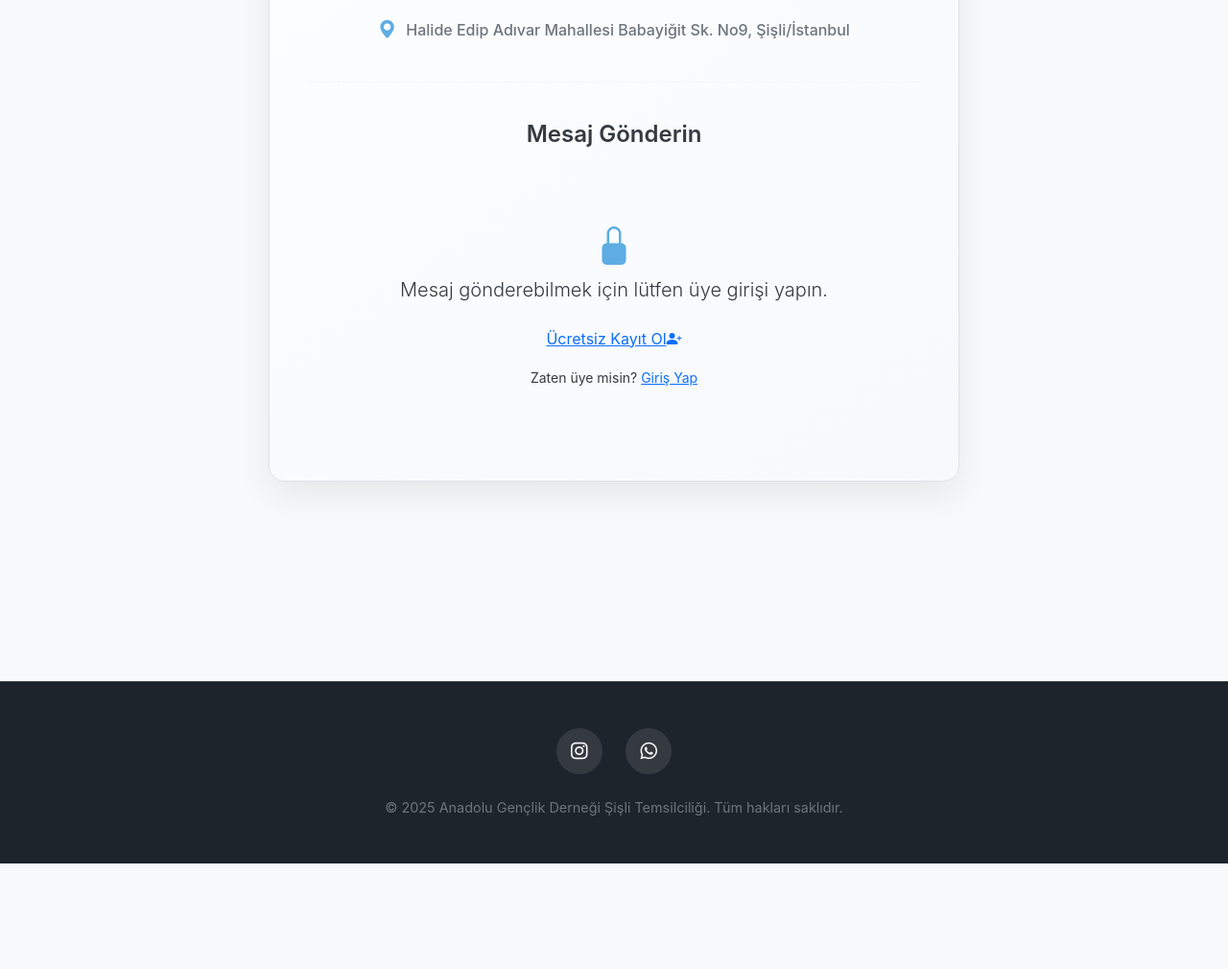
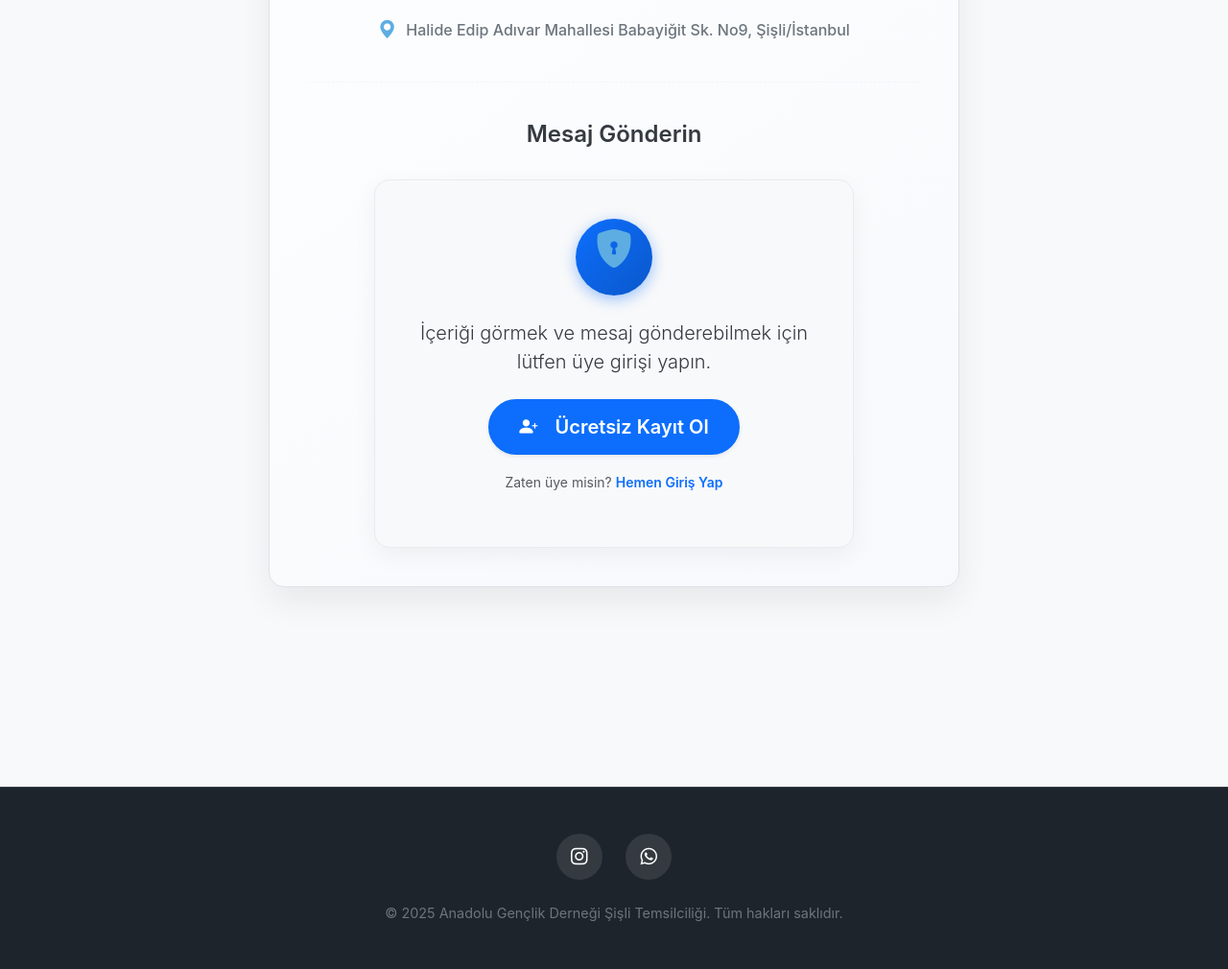
Before and after one commit to muhammedaliugur/agd-sisli-projesi, a Django app: page / in a window 1280 px wide. Shown: the part 1516-2526 px from the top of the page at 96% size. Before the commit the page ends 2416 px from the top, so only its background shows below. Run offline with Django 5.2, Linux system fonts and the light colour scheme; data comes from the database, SQL or seed files in the repository; data that the repository does not hold is empty; parts of the project's set-up code (start-up, migrations or seed data) failed here and were passed over.

```diff
--- a/static/css/main.css
+++ b/static/css/main.css
@@ -735,3 +735,85 @@ body {
         justify-content: center;
     }
 }
+
+/* Misafir Giriş Paneli Stili */
+.guest-prompt {
+    background-color: #f8f9fa; /* Hafif gri arkaplan */
+    padding: 2.5rem 1.5rem;      /* İç boşluklar (üst/alt - sağ/sol) */
+    border-radius: 1rem;       /* Yumuşak, yuvarlak köşeler */
+    border: 1px solid #e9ecef; /* Çok hafif bir çerçeve */
+    box-shadow: 0 8px 25px rgba(0, 0, 0, 0.05); /* Modern ve yumuşak bir gölge */
+    max-width: 500px;          /* Panelin çok genişlemesini önle */
+    margin-left: auto;         /* Paneli ortala */
+    margin-right: auto;        /* Paneli ortala */
+}
+
+/* İkon Stili */
+.prompt-icon-wrapper {
+    background: linear-gradient(135deg, #0d6efd, #0a58ca); /* Mavi gradient arkaplan */
+    color: #fff;
+    width: 80px;
+    height: 80px;
+    border-radius: 50%; /* Tam yuvarlak şekil */
+    display: flex;
+    align-items: center;
+    justify-content: center;
+    margin: 0 auto 1.5rem auto; /* İkonu ortala ve altına boşluk bırak */
+    box-shadow: 0 4px 15px rgba(13, 110, 253, 0.4); /* Arkaplanla uyumlu gölge */
+}
+
+.prompt-icon {
+    font-size: 2.5rem; /* İkon boyutu */
+}
+
+/* Ana "Kayıt Ol" Butonu Stili */
+.btn-register {
+    font-weight: 600; /* Yazı kalınlığı */
+    padding: 12px 30px; /* Buton içi boşluklar */
+    border-radius: 50px; /* "Pill" şeklinde buton */
+    border-width: 2px;
+    transition: all 0.3s ease; /* Tüm geçiş efektleri için yumuşatma */
+    display: inline-flex; /* İkon ve metni düzgün hizalamak için */
+    align-items: center;
+    justify-content: center;
+}
+
+.btn-register:hover {
+    transform: translateY(-3px); /* Hover durumunda hafifçe yukarı kalksın */
+    box-shadow: 0 6px 20px rgba(13, 110, 253, 0.35); /* Gölgeyi belirginleştir */
+}
+
+.btn-register .bi {
+    font-size: 1.2rem; /* Buton içindeki ikonun boyutu */
+}
+
+/* İkincil "Giriş Yap" Linki Stili */
+.login-link {
+    color: #0d6efd; /* Ana tema rengi */
+    font-weight: 600;
+    text-decoration: none;
+    position: relative;
+    transition: color 0.2s ease;
+}
+
+.login-link::after {
+    content: '';
+    position: absolute;
+    width: 100%;
+    transform: scaleX(0);
+    height: 2px;
+    bottom: -4px;
+    left: 0;
+    background-color: #0d6efd;
+    transform-origin: bottom right;
+    transition: transform 0.25s ease-out;
+}
+
+.login-link:hover {
+    color: #0a58ca;
+}
+
+.login-link:hover::after {
+    transform: scaleX(1);
+    transform-origin: bottom left;
+}
--- a/templates/uyeler/home.html
+++ b/templates/uyeler/home.html
@@ -162,12 +162,21 @@
                             <a href="tel:+905515958858" class="contact-info-item"><i class="bi bi-telephone-fill"></i><span>+90 (551) 595 88 58</span></a>
                         </div>
                     {% else %}
-                        <div class="guest-prompt text-center mt-4">
-                            <i class="bi bi-lock-fill prompt-icon"></i>
-                            <p class="lead mb-4">Mesaj gönderebilmek için lütfen üye girişi yapın.</p>
-                            <a href="{% url 'uyeler:register' %}" class="btn-register"><span>Ücretsiz Kayıt Ol</span><i class="bi bi-person-plus-fill"></i></a>
-                            <p class="mt-3"><small>Zaten üye misin? <a href="{% url 'uyeler:login' %}" class="login-link">Giriş Yap</a></small></p>
-                        </div>
+                       <div class="guest-prompt text-center mt-4">
+    <div class="prompt-icon-wrapper">
+        <i class="bi bi-shield-lock-fill prompt-icon"></i>
+    </div>
+    <p class="lead mb-4">İçeriği görmek ve mesaj gönderebilmek için lütfen üye girişi yapın.</p>
+
+    <a href="{% url 'uyeler:register' %}" class="btn btn-primary btn-lg btn-register shadow-sm">
+        <i class="bi bi-person-plus-fill me-2"></i>
+        <span>Ücretsiz Kayıt Ol</span>
+    </a>
+
+    <p class="mt-3 text-muted">
+        <small>Zaten üye misin? <a href="{% url 'uyeler:login' %}" class="login-link">Hemen Giriş Yap</a></small>
+    </p>
+</div>
                     {% endif %}
                 </div>
             </div>
```
Also changed, not shown: uyeler/migrations/0011_create_superuser.py (added).
